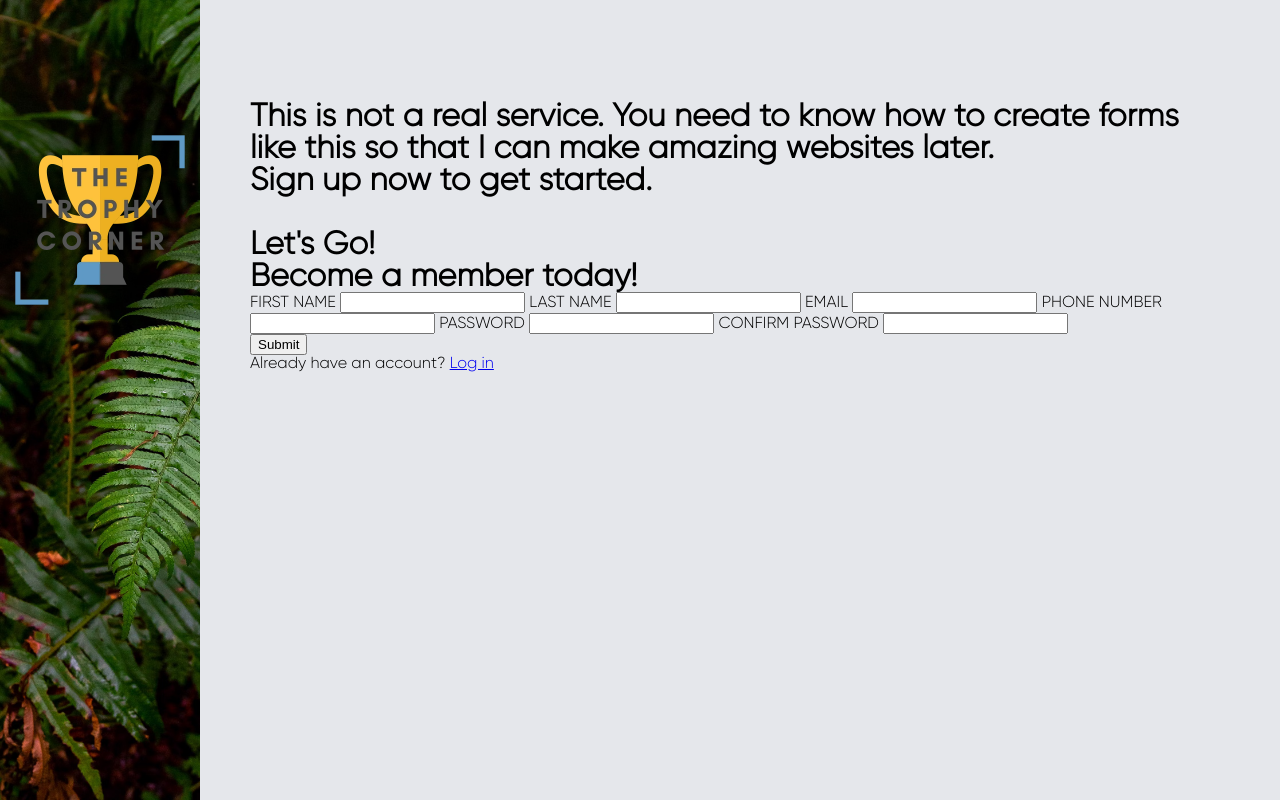
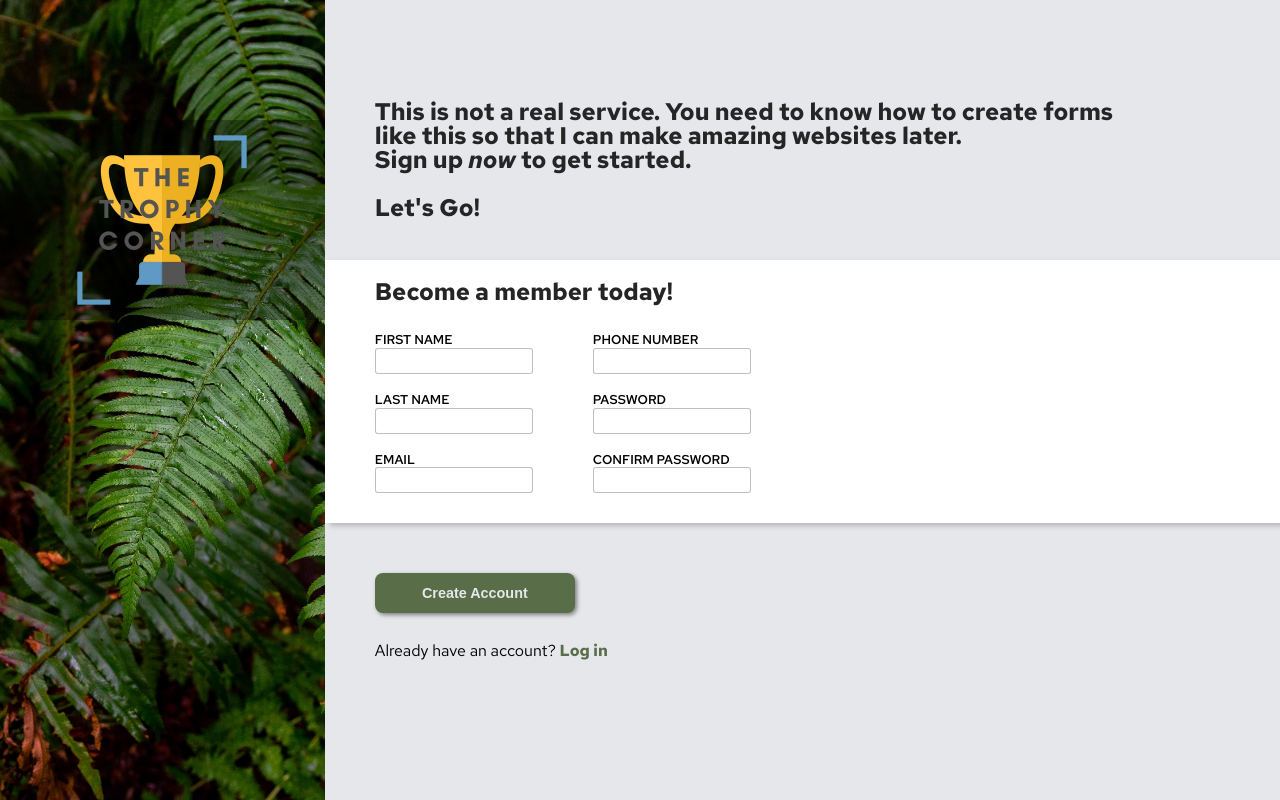
Before and after one commit to DylanSHLiang/sign-up-form, a plain HTML site: page index.html in a window 1280 px wide. Drawn offline with Linux system fonts and the light colour scheme.

Commit message:
Finalised styles

```diff
--- a/index.html
+++ b/index.html
@@ -7,7 +7,11 @@
     <title>Sign Up | The Trophy Corner</title>
 </head>
 <body>
-    <div class="background"><div class="hero"><img src="./images/thetrophycornerlogo.png"></div></div>
+    <div class="background">
+        <div class="hero">
+            <img src="./images/thetrophycornerlogo.png">
+        </div>
+    </div>
     <div class="container">
         <div class="message">
             <h1>This is not a real service. You need to know how to create
@@ -18,22 +22,41 @@
         <form action="" method="post">
             <fieldset>
                 <h1>Become a member today!</h1>
+                <div class="fields">
+                    <div class="column">
+                        <div class="field">
                             <label for="first_name">FIRST NAME</label>
                             <input type="text" id="first_name">
+                        </div>
+                        <div class="field">
                             <label for="last_name">LAST NAME</label>
                             <input type="text" id="last_name">
+                        </div>
+                        <div class="field">
                             <label for="email">EMAIL</label>
                             <input type="text" id="email">
+
+                        </div>
+                    </div>
+                    <div class="column">
+                        <div class="field">
                             <label for="phone_number">PHONE NUMBER</label>
                             <input type="text" id="phone_number">
+                        </div>
+                        <div class="field">
                             <label for="password">PASSWORD</label>
                             <input type="text" id="password">
+                        </div>
+                        <div class="field">
                             <label for="confirm_password">CONFIRM PASSWORD</label>
                             <input type="text" id="confirm_password">
+                        </div>
+                    </div>
+                </div>
             </fieldset>
             <div class="signup">
-                <button type="submit">Submit</button>
-                <p>Already have an account? <a href="./pages/login.html" target="_blank">Log in</a></p>
+                <button type="submit">Create Account</button>
+                <p>Already have an account? <a href="./pages/login.html">Log in</a></p>
             </div>
         </form>
     </div>
--- a/styles.css
+++ b/styles.css
@@ -1,11 +1,11 @@
 @font-face {
-    font-family: 'Gilroy Light';
-    src: url(./fonts/Gilroy-Light.otf);
+    font-family: 'Red Hat Text';
+    src: url(./fonts/RedHatText-VariableFont_wght.ttf);
 }
 
 @font-face {
-    font-family: 'Gilroy Bold';
-    src: url(./fonts/Gilroy-ExtraBold.otf);
+    font-family: 'Red Hat Text Italic';
+    src: url(./fonts/RedHatText-Italic-VariableFont_wght.ttf);
 }
 
 html, body, div, span, applet, object, iframe,
@@ -56,10 +56,12 @@ table {
 
 body {
     display: flex;
-    font-family: 'Gilroy Light', Helvetica, sans-serif;
+    font-family: 'Red Hat Text', Helvetica, sans-serif;
     box-sizing: border-box;
     width: 100vw;
     height: 100vh;
+    min-height: 700px;
+    min-width: 1000px;
 }
 
 .background {
@@ -67,21 +69,106 @@ body {
     background-size: cover;
     background-repeat: no-repeat;
     padding-top: 120px;
+    width: 400px;
+    flex: 1 1 auto;
+}
+
+.hero {
+    background-color: #0005;
+    display: flex;
 }
 
 img {
     width: 200px;
     height: auto;
-    background-color: #0005;
+    margin: 0 auto;
 }
 
 .container {
     background-color: #e5e7eb;
-    padding: 100px 50px;
+    flex: 1 2 auto;
+}
+
+.message {
+    margin: 100px 150px 40px 50px;
 }
 
 h1 {
-    font-size: 2em;
-    font-family: 'Gilroy Light';
-    font-weight: 900;
+    font-size: 1.5em;
+    font-family: 'Red Hat Text';
+    font-weight: bold;
+    color: #252525;
+    min-width: 400px;
 }
+
+em {
+    font-family: 'Red Hat Text Italic';
+}
+
+fieldset {
+    background-color: #fff;
+    padding: 20px 0 10px 50px;
+    box-shadow: 5px 3px 5px #b8b8b8;
+    margin-bottom: 30px;
+}
+
+fieldset h1 {
+    margin-bottom: 30px;
+}
+
+.fields {
+    display: flex;
+}
+
+.field {
+    margin: 0 60px 20px 0;
+    font-size: .8em;
+    font-weight: 600;
+}
+
+label {
+    display: block;
+    margin-bottom: 1px;
+}
+
+input {
+    width: auto;
+    height: 22px;
+    border-radius: 3px;
+    border: 1px solid rgba(66, 66, 66, 0.333);
+    padding-left: 4px;
+    font-family: 'Red Hat Text';
+}
+
+input:focus {
+    outline: 1px solid #109efd;
+    border: 1px solid rgba(66, 66, 66, 0.333);
+    box-shadow: 1px 1px 5px 4px rgba(180, 180, 180, 0.333);
+}
+
+.signup {
+    padding: 20px 0 0 50px;
+}
+
+button {
+    margin-bottom: 30px;
+    width: 200px;
+    height: 40px;
+    border-radius: 8px;
+    border: none;
+    background-color: #596D48;
+    color: #e5e7eb;
+    font-size: .9em;
+    font-weight: bold;
+    box-shadow: 2px 2px 4px #7e7e7e;
+}
+
+button:hover {
+    cursor: pointer;
+}
+
+a {
+    color: #596D48;
+    text-decoration: none;
+    font-weight: bold;
+}
```
Also changed, not shown: fonts/Gilroy-ExtraBold.otf (deleted), fonts/Gilroy-Light.otf (deleted), fonts/RedHatText-Italic-VariableFont_wght.ttf (added), fonts/RedHatText-VariableFont_wght.ttf (added). Lines whose indentation alone changed are shown as unchanged.
